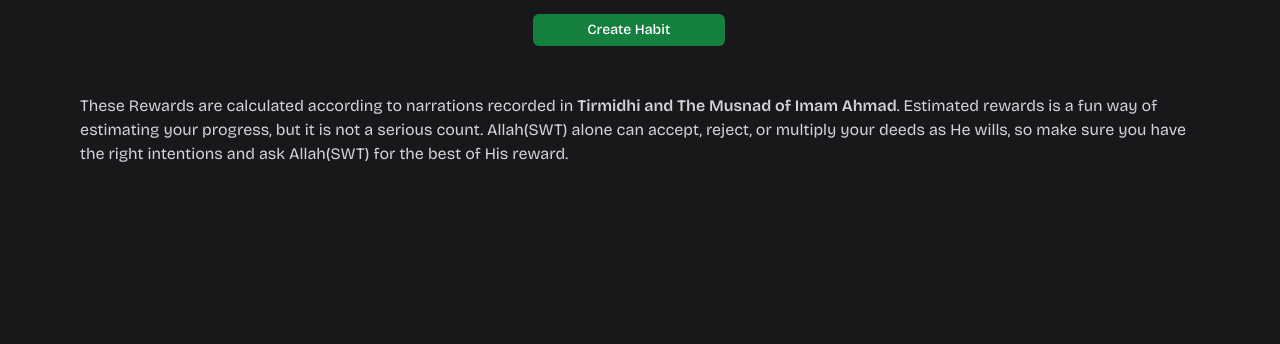
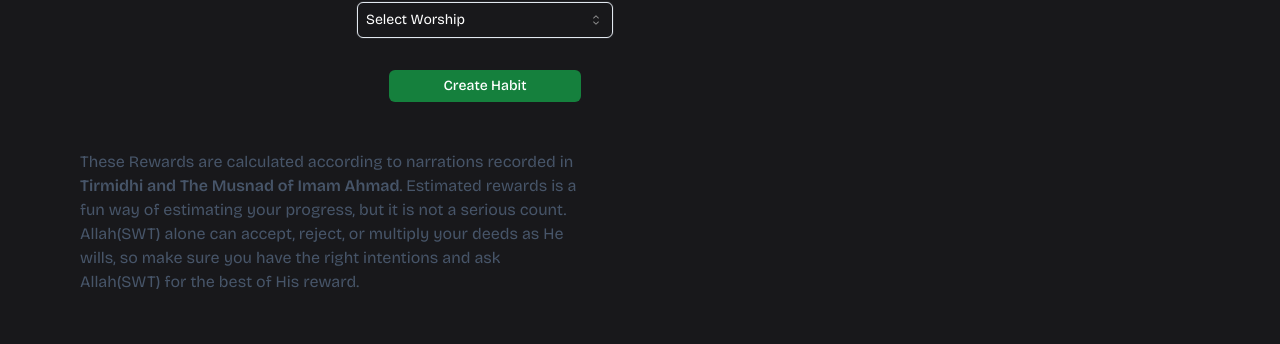
Before and after one commit to omar-t-ahmed/AlfAjr, a Next.js app: page /habit/create in a window 1280 px wide. Shown: the part 302-646 px from the top of the page. Built offline with nearby package versions, Linux system fonts and the light colour scheme; no server answers.

Commit message:
text sizing

```diff
--- a/src/app/habit/create/page.tsx
+++ b/src/app/habit/create/page.tsx
@@ -139,7 +139,7 @@ const CreateHabit = () => {
             <MaxWidthWrapper className="py-4">
                 <div className="flex align-middle justify-around">
                     <div className="flex flex-col items-center">
-                    <div className="font-bold text-lg my-6 text-red-500 text-center">
+                    <div className="font-bold text-lg my-6 text-red-500 text-center w-[500px]">
                         THIS PAGE HAS LIMITED FUNCTIONALITY. IT IS CURRENTLY UNDER DEVELOPMENT. Full functionality will be available shortly!
                     </div>
                         <div className="font-bold text-3xl my-8">Create Habit</div>
@@ -209,7 +209,7 @@ const CreateHabit = () => {
                         )}
                     </div>
                 </div>
-                <div className="text-zinc-300 mt-12">
+                <div className="text-slate-600 mt-12 w-[500px]">
                                 <p>
                                     These Rewards are calculated according to
                                     narrations recorded in{" "}
```
